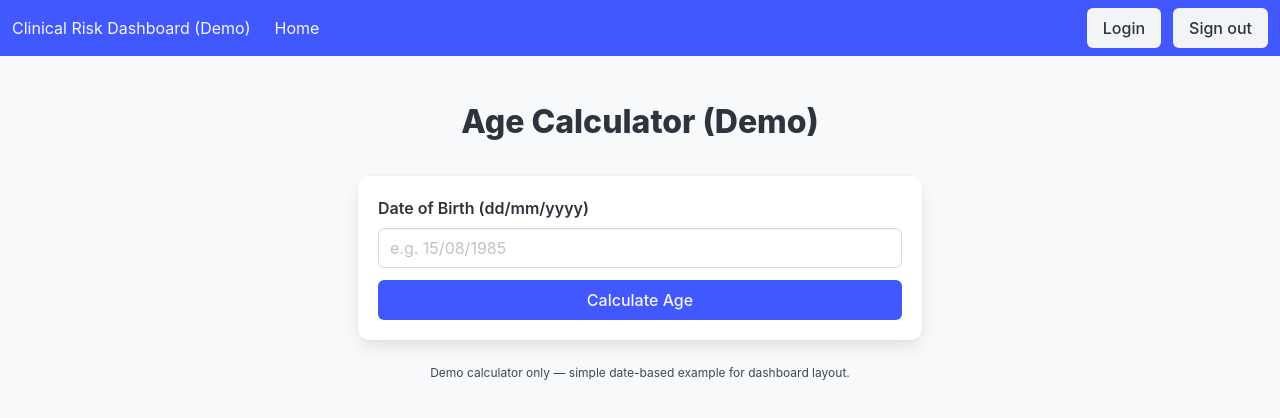
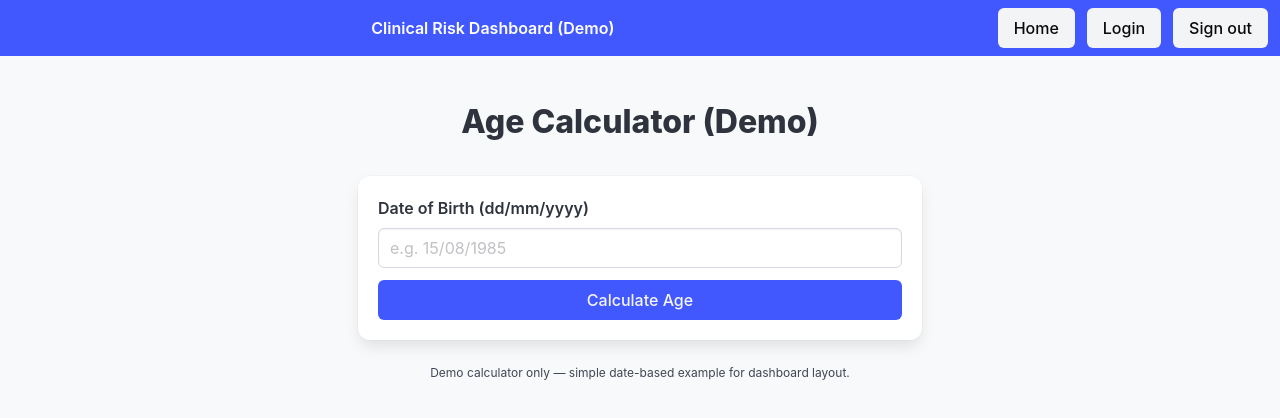
Before and after one commit to pccork/kfre-demo-frontend, a React (Vite) app: page /kfre-demo-frontend/dummy-risk in a window 1280 px wide. Shown: the top 418 px of the page. Built offline with nearby package versions, Linux system fonts and the light colour scheme.

Commit message:
Center navbar title and restyle Home button + green dashboard title

```diff
--- a/src/components/Navbar.jsx
+++ b/src/components/Navbar.jsx
@@ -1,16 +1,13 @@
 import React from "react";
-import { Link } from "react-router-dom";
+import { Link, useLocation } from "react-router-dom";
 
 export default function Navbar() {
+  const location = useLocation();
+
   return (
     <nav className="navbar is-link" role="navigation" aria-label="main navigation">
       <div className="navbar-brand">
-        {/* Dashboard title acts as a home link */}
-        <Link className="navbar-item" to="/">
-           Clinical Risk Dashboard (Demo)
-        </Link>
-
-        {/* Optional: mobile burger toggle (not functional for demo) */}
+        {/* Mobile burger (not functional in demo) */}
         <a
           role="button"
           className="navbar-burger"
@@ -24,21 +21,28 @@ export default function Navbar() {
         </a>
       </div>
 
-      <div id="navbarMain" className="navbar-menu">
-        <div className="navbar-start">
-          {/* Home button */}
-          <Link to="/" className="navbar-item">
-             Home
+      <div id="navbarMain" className="navbar-menu is-active">
+        {/* Center title */}
+        <div className="navbar-start" style={{ flexGrow: 1, justifyContent: "center", display: "flex" }}>
+          <Link to="/" className="navbar-item has-text-weight-semibold has-text-white">
+             Clinical Risk Dashboard (Demo)
           </Link>
         </div>
 
+        {/* Right buttons */}
         <div className="navbar-end">
           <div className="navbar-item">
             <div className="buttons">
-              <button className="button is-light" type="button">
+              <Link
+                to="/"
+                className={`button ${location.pathname === "/" ? "is-white has-text-black" : "is-light has-text-black"}`}
+              >
+                Home
+              </Link>
+              <button className="button is-light has-text-black" type="button">
                 Login
               </button>
-              <button className="button is-light" type="button">
+              <button className="button is-light has-text-black" type="button">
                 Sign out
               </button>
             </div>
--- a/src/pages/Dashboard.jsx
+++ b/src/pages/Dashboard.jsx
@@ -23,7 +23,9 @@ export default function Dashboard() {
   return (
     <section className="section">
       <div className="container has-text-centered">
-        <h1 className="title">Clinical Dashboard (Demo)</h1>
+        {/*Title in green */}
+        <h1 className="title has-text-success">
+        Clinical Dashboard (Demo)</h1>
         <p className="subtitle">Select a risk calculator:</p>
 
         <div className="columns is-centered mt-5 is-multiline">
```
Also changed, not shown: src/components/AppCard.jsx (deleted).
